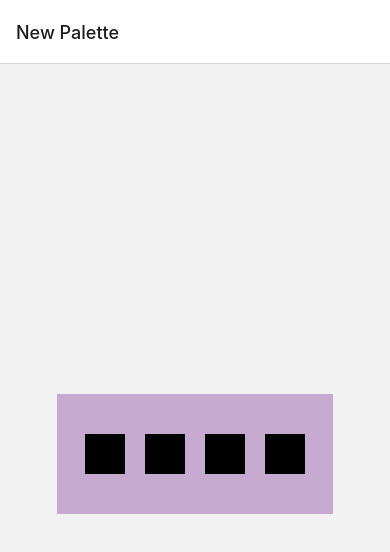
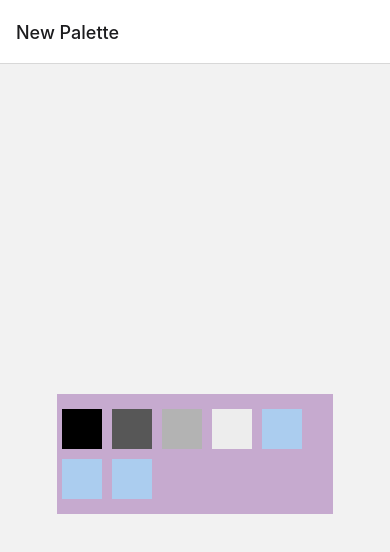
Before and after one commit to andreunderstars/colorful-craft, a React Native app: screen /NewPalette in a window 390 px wide. Shown: the top 552 px of the page. Built offline with nearby package versions, Linux system fonts and the light colour scheme.

Commit message:
Add color picker options

```diff
--- a/src/screens/newPalette/index.js
+++ b/src/screens/newPalette/index.js
@@ -1,5 +1,13 @@
 import React from "react";
-import { Text, View, StyleSheet, Button, Modal, Pressable } from "react-native";
+import {
+  Text,
+  View,
+  StyleSheet,
+  Button,
+  Modal,
+  Pressable,
+  FlatList,
+} from "react-native";
 import { useState } from "react";
 import ColorPicker, {
   Panel1,
@@ -8,34 +16,57 @@ import ColorPicker, {
 } from "reanimated-color-picker";
 
 export default function NewPalette() {
+  const initialColors = [
+    { id: 0, color: "#000000" },
+    { id: 1, color: "#575757" },
+    { id: 2, color: "#b3b3b3" },
+    { id: 3, color: "#ededed" },
+    { id: 4, color: "#abcdef" },
+    { id: 5, color: "#abcdef" },
+    { id: 6, color: "#abcdef" },
+  ];
+  const [colors, setColors] = useState(initialColors);
+  const [index, setIndex] = useState(0);
+
   const [showModal, setShowModal] = useState(false);
   const [color1, setColor1] = useState("#000000");
-  const [color2, setColor2] = useState("#000000");
-  const [color3, setColor3] = useState("#000000");
-  const [color4, setColor4] = useState("#000000");
 
-  const onSelectColor1 = ({ hex }) => {
-    console.log(hex);
-    setColor1(hex);
+  function handleChangeColors(hex, index) {
+    const NextColors = colors.map((c, i) => {
+      if (c.id === index) {
+        return { id: c.id, color: hex };
+      } else {
+        return c;
+      }
+    });
+    setColors(NextColors);
+  }
+
+  const onSelectColor = ({ hex }) => {
+    handleChangeColors(hex, index);
   };
+
   return (
     <View style={styles.container}>
       <View style={styles.rectangle}>
-        <Pressable
-          style={[styles.button, { backgroundColor: color1 }]}
-          onPress={() => setShowModal(true)}
-        />
-        <Pressable
-          style={[styles.button, { backgroundColor: color2 }]}
-          onPress={() => setShowModal(true)}
-        />
-        <Pressable
-          style={[styles.button, { backgroundColor: color3 }]}
-          onPress={() => setShowModal(true)}
-        />
-        <Pressable
-          style={[styles.button, { backgroundColor: color4 }]}
-          onPress={() => setShowModal(true)}
+        <FlatList
+          key={"_"}
+          data={colors}
+          numColumns={5}
+          renderItem={(item) => (
+            <Pressable
+              key={item.item.id}
+              style={[
+                styles.button,
+                { backgroundColor: item.item.color, margin: 5 },
+              ]}
+              onPress={() => {
+                setShowModal(true);
+                setIndex(item.item.id);
+              }}
+            />
+          )}
+          keyExtractor={({ id }) => String(id)}
         />
       </View>
 
@@ -43,10 +74,9 @@ export default function NewPalette() {
         <View style={styles.modalView}>
           <ColorPicker
             style={{ width: "70%" }}
-            value={color1}
-            onComplete={onSelectColor1}
+            value={colors[index].color}
+            onComplete={onSelectColor}
           >
-            <Preview />
             <Panel1 />
             <HueSlider />
           </ColorPicker>
```
